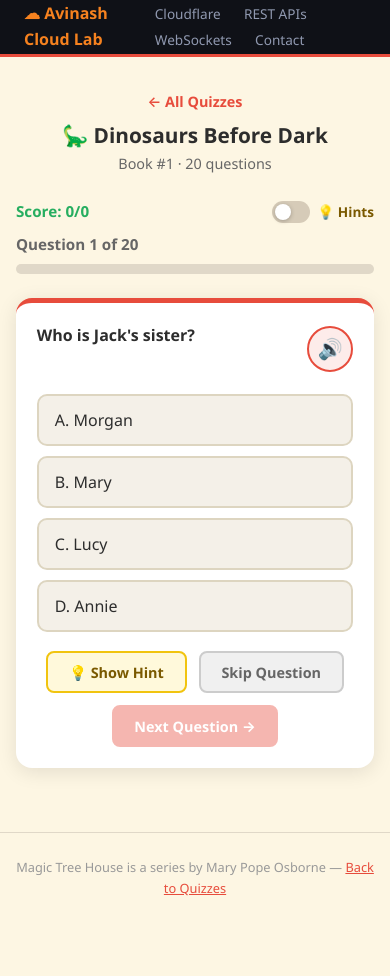
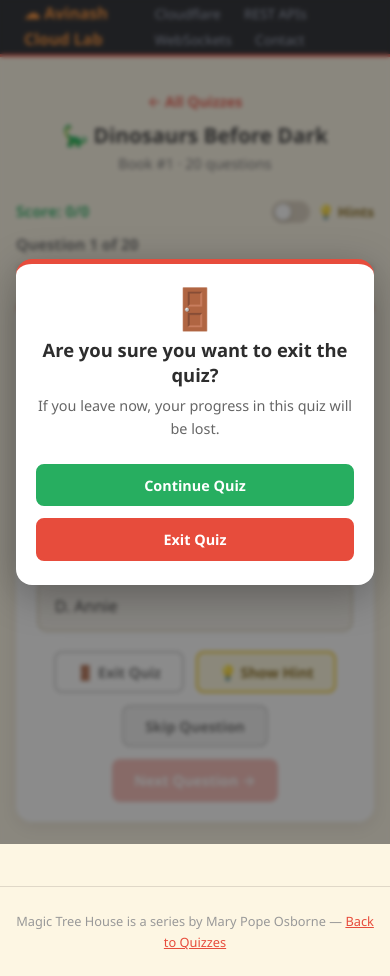
Before and after one commit to ATCodeBlock/cloudflare-lab, a website: page quiz/book1.html in a window 390 px wide. Before the commit the page ends 922 px from the top, so only its background shows below. Drawn offline with Linux system fonts and the light colour scheme.

Commit message:
feat: add Exit Quiz button with confirmation modal
- Exit Quiz button (🚪) added to the controls bar on every quiz page
- Clicking it opens a modal overlay asking 'Are you sure you want to
  exit the quiz?' with two clearly labelled actions:
    Exit Quiz  — navigates back to the dashboard
    Continue Quiz — dismisses the modal, quiz resumes unchanged
- Escape key also dismisses the modal (same as Continue Quiz)
- Any in-progress TTS audio is cancelled when the modal opens
- Focus is managed: modal opens to Exit Confirm; closing returns
  focus to the Exit Quiz button
- Modal uses a pop-in animation and a full-screen overlay so it cannot
  be accidentally skipped on mobile
- Tests: 1,382 assertions all passing; new focused test covers modal
  visibility, Continue Quiz no-op, Escape key, and Exit confirmation
  navigating to index.html via the __navigate test seam

```diff
--- a/quiz/quiz-engine.js
+++ b/quiz/quiz-engine.js
@@ -64,12 +64,28 @@
       </div>
       <div class="feedback" id="feedback" hidden></div>
       <div class="quiz-controls">
+        <button class="btn exit-btn" id="exit-btn" type="button"
+                aria-haspopup="dialog">🚪 Exit Quiz</button>
         <button class="btn hint-btn" id="hint-btn">💡 Show Hint</button>
         <div class="spacer"></div>
         <button class="btn skip-btn" id="skip-btn">Skip Question</button>
         <button class="btn next-btn" id="next-btn" disabled>Next Question &rarr;</button>
       </div>
     </section>
+
+    <!-- Exit confirmation modal -->
+    <div class="modal-overlay" id="exit-modal" hidden>
+      <div class="modal" role="dialog" aria-modal="true"
+           aria-labelledby="exit-modal-title">
+        <div class="modal-icon">🚪</div>
+        <h3 class="modal-title" id="exit-modal-title">Are you sure you want to exit the quiz?</h3>
+        <p class="modal-sub">If you leave now, your progress in this quiz will be lost.</p>
+        <div class="modal-actions">
+          <button class="btn modal-exit-btn" id="exit-confirm" type="button">Exit Quiz</button>
+          <button class="btn modal-continue-btn" id="exit-cancel" type="button">Continue Quiz</button>
+        </div>
+      </div>
+    </div>
   `;
 
   const $ = (id) => document.getElementById(id);
@@ -80,6 +96,8 @@
   const speakBtn = $('speak-btn');
   const feedbackEl = $('feedback');
   const skipBtn = $('skip-btn'), nextBtn = $('next-btn');
+  const exitBtn = $('exit-btn'), exitModal = $('exit-modal');
+  const exitConfirm = $('exit-confirm'), exitCancel = $('exit-cancel');
 
   // Hide the speaker button entirely when speech is not supported
   if (!speechOK) {
@@ -275,6 +293,36 @@
     }
   });
 
+  // ── Exit Quiz (with confirmation to prevent accidental exits) ──
+  exitBtn.addEventListener('click', () => {
+    // Stop any audio while the dialog is up
+    if (speechOK) window.speechSynthesis.cancel();
+    exitModal.hidden = false;
+    exitConfirm.focus();
+  });
+
+  exitCancel.addEventListener('click', () => {
+    exitModal.hidden = true;
+    exitBtn.focus();
+  });
+
+  exitConfirm.addEventListener('click', () => {
+    // __navigate is a test seam; in the real browser location.href does the job
+    if (typeof window.__navigate === 'function') {
+      window.__navigate('index.html');
+    } else {
+      window.location.href = 'index.html';
+    }
+  });
+
+  // Escape key closes the dialog (same as Continue Quiz)
+  document.addEventListener('keydown', (e) => {
+    if (e.key === 'Escape' && !exitModal.hidden) {
+      exitModal.hidden = true;
+      exitBtn.focus();
+    }
+  });
+
   // ── Results screen ──
   function renderResults() {
     const total = quiz.questions.length;
--- a/quiz/quiz.css
+++ b/quiz/quiz.css
@@ -396,6 +396,94 @@ body {
   transform: translateY(-2px);
 }
 
+/* ── Exit Quiz button ── */
+.exit-btn {
+  background: var(--mth-panel);
+  color: var(--mth-muted);
+  border: 2px solid #ccc;
+}
+.exit-btn:hover {
+  background: var(--mth-red-lt);
+  color: var(--mth-red);
+  border-color: var(--mth-red);
+}
+
+/* ════════════════════════════
+   EXIT CONFIRMATION MODAL
+════════════════════════════ */
+.modal-overlay {
+  position: fixed;
+  inset: 0;
+  background: rgba(45, 45, 45, 0.55);
+  backdrop-filter: blur(2px);
+  display: flex;
+  align-items: center;
+  justify-content: center;
+  padding: 1rem;
+  z-index: 500;
+  animation: fadeIn 0.2s ease;
+}
+
+.modal {
+  background: var(--mth-panel);
+  border-radius: var(--mth-radius);
+  box-shadow: 0 10px 40px rgba(0,0,0,0.3);
+  padding: 2rem 1.75rem;
+  max-width: 400px;
+  width: 100%;
+  text-align: center;
+  border-top: 5px solid var(--mth-red);
+  animation: popIn 0.25s cubic-bezier(0.34, 1.56, 0.64, 1);
+}
+
+@keyframes popIn {
+  from { transform: scale(0.85); opacity: 0; }
+  to   { transform: scale(1); opacity: 1; }
+}
+
+.modal-icon { font-size: 2.5rem; line-height: 1; margin-bottom: 0.6rem; }
+
+.modal-title {
+  font-size: 1.15rem;
+  font-weight: 800;
+  color: var(--mth-text);
+  margin-bottom: 0.4rem;
+  line-height: 1.35;
+}
+
+.modal-sub {
+  font-size: 0.9rem;
+  color: var(--mth-muted);
+  margin-bottom: 1.5rem;
+}
+
+.modal-actions {
+  display: flex;
+  gap: 0.75rem;
+  justify-content: center;
+  flex-wrap: wrap;
+}
+
+.modal-exit-btn {
+  background: var(--mth-red);
+  color: #fff;
+  border: 2px solid var(--mth-red);
+}
+.modal-exit-btn:hover {
+  background: #c0392b;
+  transform: translateY(-2px);
+}
+
+.modal-continue-btn {
+  background: var(--mth-green);
+  color: #fff;
+  border: 2px solid var(--mth-green);
+}
+.modal-continue-btn:hover {
+  background: #1e8449;
+  transform: translateY(-2px);
+}
+
 /* ════════════════════════════
    RESULTS SCREEN
 ════════════════════════════ */
@@ -665,6 +753,12 @@ body {
   /* Question row: bigger tap target, question wraps */
   .question-row   { gap: 0.5rem; }
   .speak-btn      { width: 46px; height: 46px; font-size: 1.25rem; }
+
+  /* Modal fits small screens */
+  .modal          { padding: 1.5rem 1.25rem; }
+  .modal-actions  { flex-direction: column-reverse; }
+  .modal-exit-btn,
+  .modal-continue-btn { width: 100%; justify-content: center; }
 }
 
 /* ── Per-book accent variable (applied by each quiz page via inline style or data attr) ── */
```
Also changed, not shown: quiz/test/quiz.test.js (+57 -2 lines).
